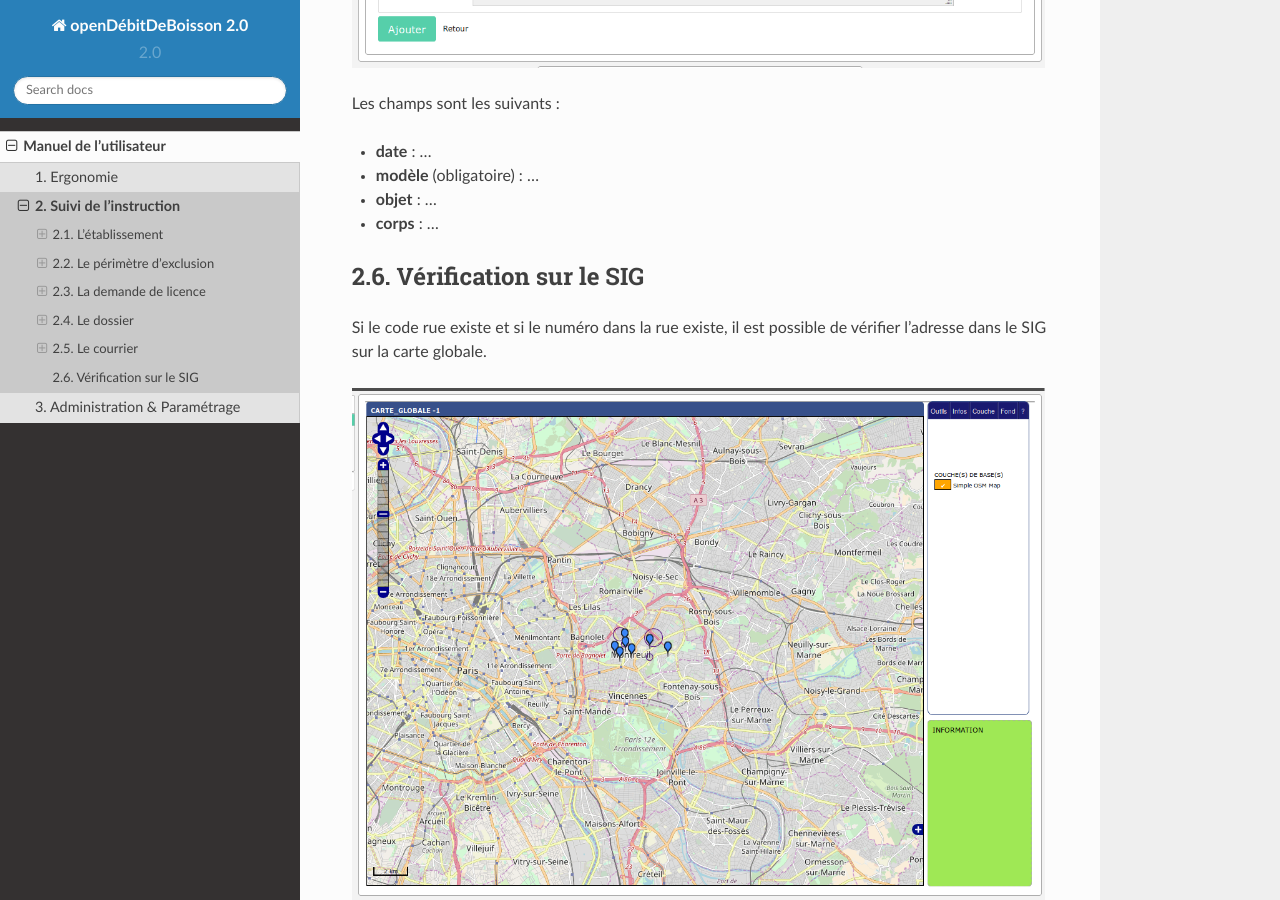
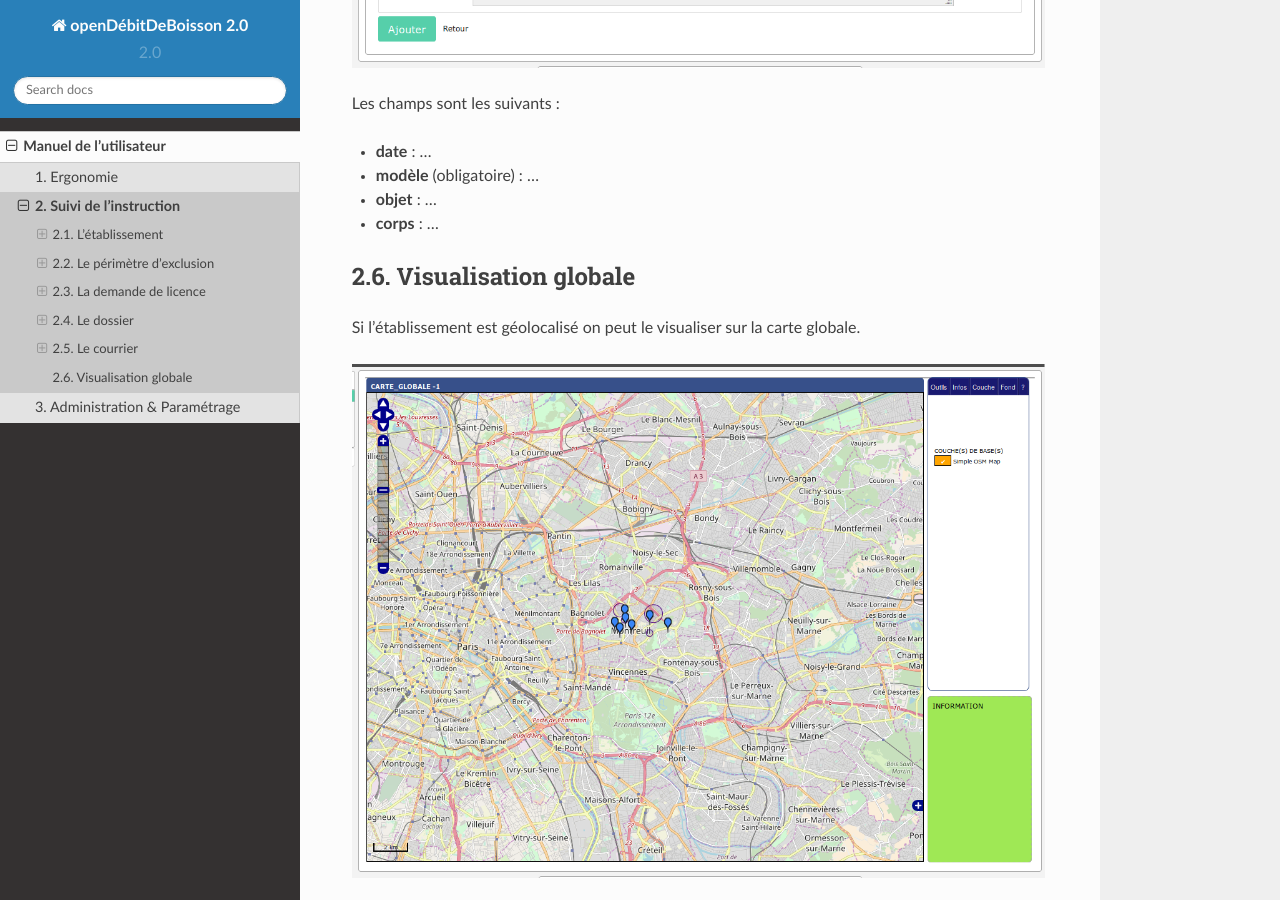
Before and after one commit to Acidburn0zzz/opendebitdeboisson-documentation, a Sphinx documentation site: the page built from source/manuel_utilisateur/instruction/index.rst, in a window 1280 px wide and 900 px high, scrolled down 11619 px. Built offline with Sphinx 7.4.7 and the Read the Docs theme 2.0.0, drawn with Linux system fonts in a browser that asks for light colours; some of the changed text lies outside the part shown.

Commit message:
Corrige la partie Visualisation globale de la documentation.

```diff
--- a/source/manuel_utilisateur/instruction/index.rst
+++ b/source/manuel_utilisateur/instruction/index.rst
@@ -234,12 +234,12 @@ Les champs sont les suivants :
 - **corps** : ...
 
 
-***********************
-Vérification sur le SIG
-***********************
+*********************
+Visualisation globale
+*********************
 
 
-Si le code rue existe et si le numéro dans la rue existe, il est possible de vérifier l'adresse dans le SIG sur la carte globale.
+Si l'établissement est géolocalisé on peut le visualiser sur la carte globale.
 
 .. image:: a_carte_globale.png
 
@@ -250,5 +250,3 @@ Il faut cliquer sur le point concerné et aller dans l'onglet Infos.
 Il est possible d'afficher une vue synthétique de l'établissement en cliquant sur sa raison sociale dans la liste des marqueurs.
 
 .. image:: a_carte_globale_overlay.png
-
-Voir manuel administrateur pour paramétrer le lien SIG (ici dynmap)
```
